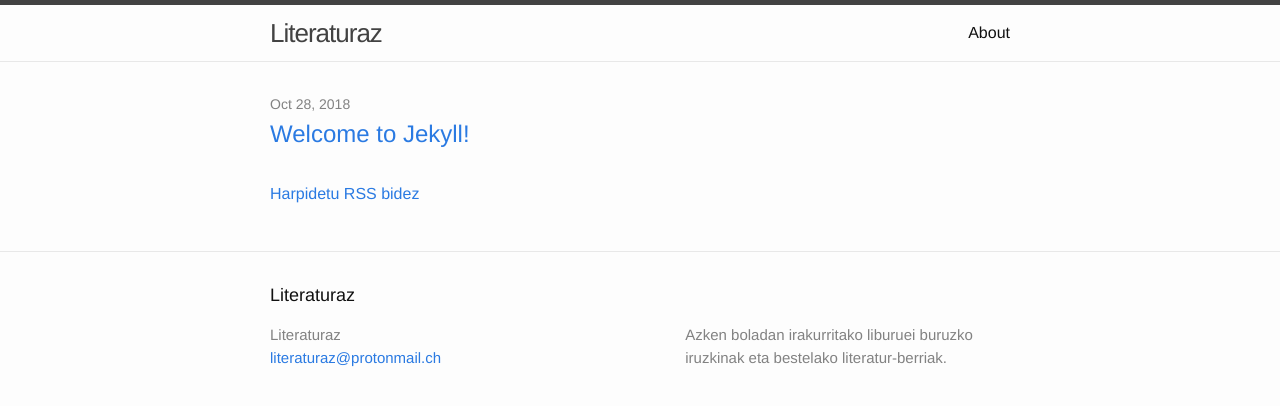
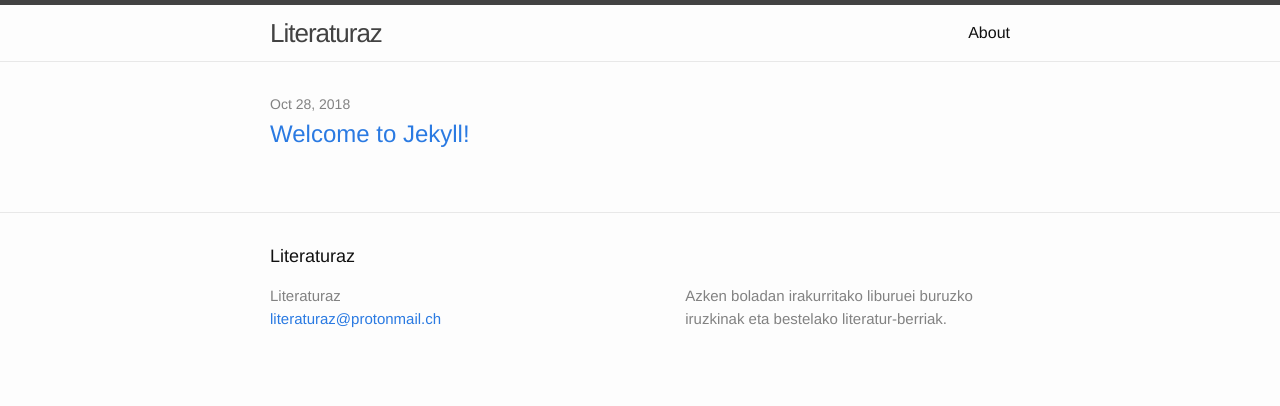
Before and after one commit to literaturaz/literaturaz.github.io, a Jekyll site: the page built from index.html, in a window 1280 px wide. Shown: the top 406 px of the page. Built offline with Jekyll 4.4.1, drawn with Linux system fonts in a browser that asks for light colours.

Commit message:
Update index.html

```diff
--- a/index.html
+++ b/index.html
@@ -16,6 +16,11 @@ layout: default
     {% endfor %}
   </ul>
 
-  <p class="rss-subscribe"><a href="{{ "/feed.xml" | prepend: site.baseurl }}">Harpidetu RSS bidez</a></p>
+
+
+  </ul>
+
+
+
 
 </div>
```
